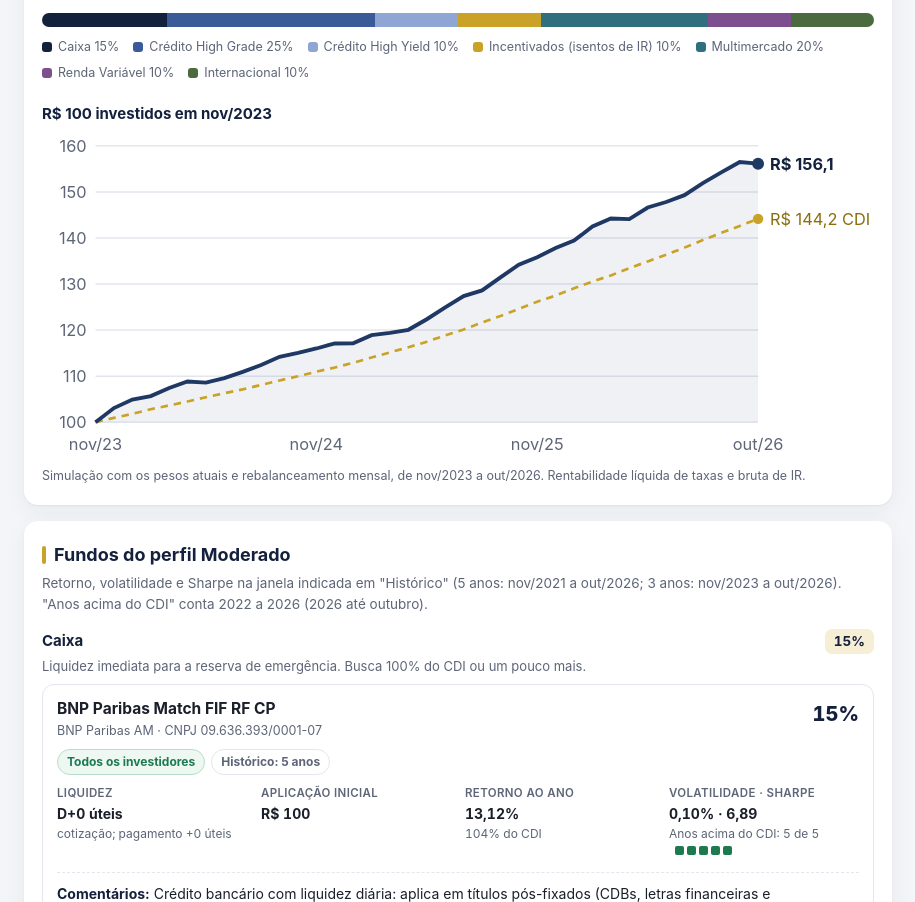
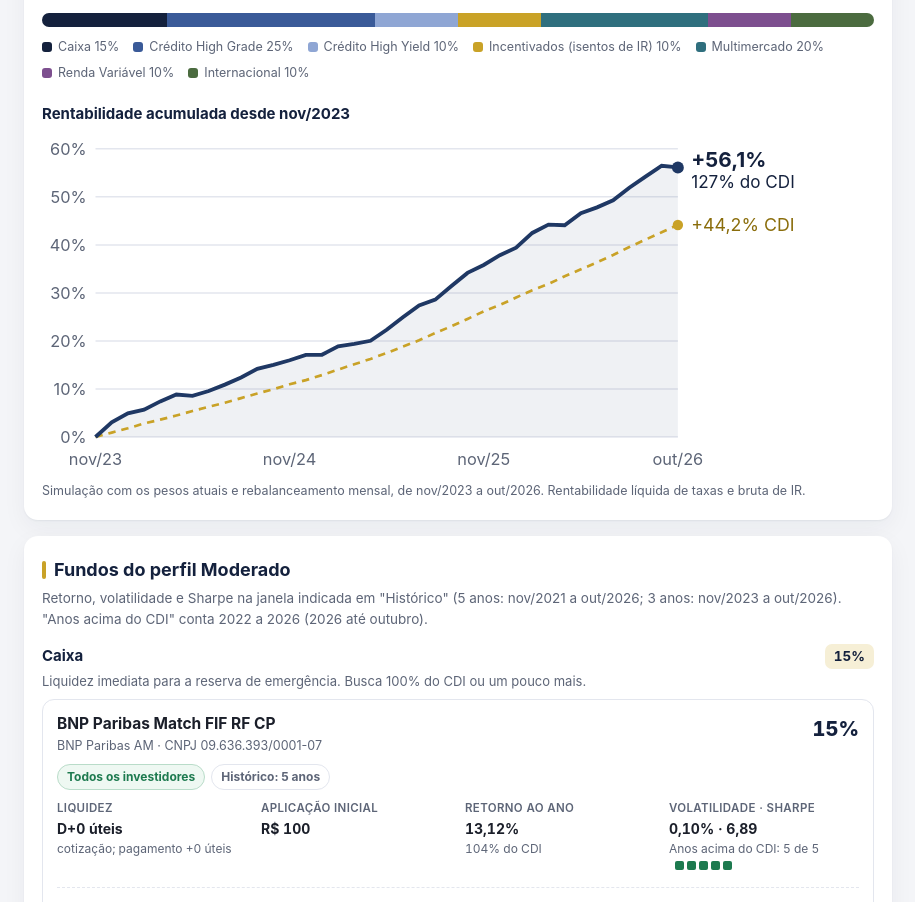
Before and after one commit to vulturecapital/vulturecapital.github.io, a plain HTML site: page fundos.html in a window 1280 px wide. Shown: the part 847-1749 px from the top of the page, without its empty margins (182-1097 px from the left). Drawn offline with Linux system fonts and the light colour scheme.

Commit message:
Gráfico das carteiras em rentabilidade acumulada (%) e % do CDI
Eixo em %, rótulo da carteira com retorno acumulado e % do CDI, e versão
mais compacta no celular para os textos ficarem legíveis.

Co-Authored-By: Claude Opus 5.5 <noreply@anthropic.com>
Claude-Session: https://claude.ai/code/session_01KEUZqfMjrau6Jmf9g8gYwa

```diff
--- a/fundos.html
+++ b/fundos.html
@@ -176,21 +176,23 @@ function anos(f){
   return `${ok} de ${t}<span class="yrs" aria-hidden="true">${b}</span>`;
 }
 function chart(p){
-  const s=D.carteira[p].serie.map(v=>v*100), c=D.carteira.CDI_serie.map(v=>v*100);
-  const W=560,H=220,L=36,R=78,T=10,B=24,k=s.length;
-  const max=Math.ceil(Math.max(...s,...c)/10)*10,min=100;
+  const s=D.carteira[p].serie.map(v=>(v-1)*100), c=D.carteira.CDI_serie.map(v=>(v-1)*100);
+  const sm=window.innerWidth<640; const W=sm?380:560,H=sm?250:230,L=36,R=sm?104:132,T=12,B=24,k=s.length;
+  const max=Math.ceil(Math.max(...s,...c)/10)*10,min=0;
   const x=i=>L+(W-L-R)*i/(k-1), y=v=>T+(H-T-B)*(1-(v-min)/(max-min));
-  let g=''; for(let v=min;v<=max;v+=10) g+=`<line x1="${L}" x2="${W-R}" y1="${y(v)}" y2="${y(v)}" stroke="#e3e6ee"/><text x="${L-6}" y="${y(v)+4}" text-anchor="end">${v}</text>`;
-  [[0,'nov/23'],[12,'nov/24'],[24,'nov/25'],[k-1,'out/26']].forEach(([i,l])=>g+=`<text x="${x(i)}" y="${H-5}" text-anchor="middle">${l}</text>`);
+  let g=''; for(let v=min;v<=max;v+=10) g+=`<line x1="${L}" x2="${W-R}" y1="${y(v)}" y2="${y(v)}" stroke="#e3e6ee"/><text x="${L-6}" y="${y(v)+4}" text-anchor="end">${v}%</text>`;
+  (sm?[[0,'nov/23'],[24,'nov/25'],[k-1,'out/26']]:[[0,'nov/23'],[12,'nov/24'],[24,'nov/25'],[k-1,'out/26']]).forEach(([i,l])=>g+=`<text x="${x(i)}" y="${H-5}" text-anchor="middle">${l}</text>`);
   const path=a=>a.map((v,i)=>(i?'L':'M')+x(i).toFixed(1)+' '+y(v).toFixed(1)).join(' ');
-  const ls=s[k-1],lc=c[k-1]; let a=y(ls),b=y(lc); if(Math.abs(a-b)<16){const m=(a+b)/2;a=m-9;b=m+9;}
-  return `<svg viewBox="0 0 ${W} ${H}" role="img" aria-label="R$ 100 na carteira ${p} viraram R$ ${n(ls)}; no CDI, R$ ${n(lc)}">${g}
+  const ls=s[k-1],lc=c[k-1],pc=lc>0?ls/lc*100:0; let a=y(ls),b=y(lc); if(Math.abs(a-b)<30){const m=(a+b)/2;a=m-15;b=m+15;}
+  const tx=x(k-1)+9;
+  return `<svg viewBox="0 0 ${W} ${H}" role="img" aria-label="Carteira ${p}: ${n(ls,1)}% acumulado, ${n(pc,0)}% do CDI; CDI: ${n(lc,1)}%">${g}
    <path d="${path(s)} L${x(k-1)} ${y(min)} L${x(0)} ${y(min)} Z" fill="#1f3864" opacity=".07"/>
    <path d="${path(c)}" fill="none" stroke="#c9a227" stroke-width="1.8" stroke-dasharray="5 4"/>
    <path d="${path(s)}" fill="none" stroke="#1f3864" stroke-width="2.6"/>
    <circle cx="${x(k-1)}" cy="${y(ls)}" r="4" fill="#1f3864"/><circle cx="${x(k-1)}" cy="${y(lc)}" r="3.5" fill="#c9a227"/>
-   <text x="${x(k-1)+8}" y="${a+4}" style="fill:#14213d;font-weight:700">R$ ${n(ls,1)}</text>
-   <text x="${x(k-1)+8}" y="${b+4}" style="fill:#8a6d0b">R$ ${n(lc,1)} CDI</text></svg>`;
+   <text x="${tx}" y="${a}" style="fill:#14213d;font-weight:700;font-size:14px">+${n(ls,1)}%</text>
+   <text x="${tx}" y="${a+14}" style="fill:#14213d;font-size:11.5px">${n(pc,0)}% do CDI</text>
+   <text x="${tx}" y="${b+4}" style="fill:#8a6d0b;font-size:12px">+${n(lc,1)}% CDI</text></svg>`;
 }
 function render(){
   const P=D.carteira[perfil], w=D.pesos[perfil];
@@ -210,7 +212,7 @@ function render(){
    </div>
    <div class="stack" role="img" aria-label="${blocos.map(b=>b[0]+' '+bw[b[0]]+'%').join(', ')}">${blocos.map(b=>`<span style="width:${bw[b[0]]}%;background:${b[2]}"></span>`).join('')}</div>
    <div class="legend">${blocos.map(b=>`<span><i style="background:${b[2]}"></i>${b[0]} ${bw[b[0]]}%</span>`).join('')}</div>
-   <h3 style="font-size:15px;color:var(--navy);margin:20px 0 6px">R$ 100 investidos em nov/2023</h3>
+   <h3 style="font-size:15px;color:var(--navy);margin:20px 0 6px">Rentabilidade acumulada desde nov/2023</h3>
    <div class="chart">${chart(perfil)}</div>
    <p class="small">Simulação com os pesos atuais e rebalanceamento mensal, de ${esc(D.janela_carteira)}. Rentabilidade líquida de taxas e bruta de IR.</p>
   </section>`;
@@ -241,6 +243,7 @@ function render(){
   $('#app').innerHTML=h;
   document.querySelectorAll('.tabs button').forEach(bt=>bt.addEventListener('click',()=>{perfil=bt.dataset.p; try{history.replaceState(null,'','#'+perfil.toLowerCase());}catch(e){} render(); $('#carteira').scrollIntoView({block:'start'});}));
 }
+let __rz,__sm=window.innerWidth<640; window.addEventListener('resize',()=>{clearTimeout(__rz); __rz=setTimeout(()=>{const sm=window.innerWidth<640; if(D&&sm!==__sm){__sm=sm; render();}},200);});
 function init(){
   const h=(location.hash||'').slice(1).toLowerCase(); const m=PERFIS.find(p=>p.toLowerCase()===h); if(m) perfil=m;
   fetch('fundos.json?v='+Date.now(),{cache:'no-store'}).then(r=>{if(!r.ok) throw new Error(r.status); return r.json();}).then(d=>{
```
Also changed, not shown: previdencia.html (+13 -10 lines).
